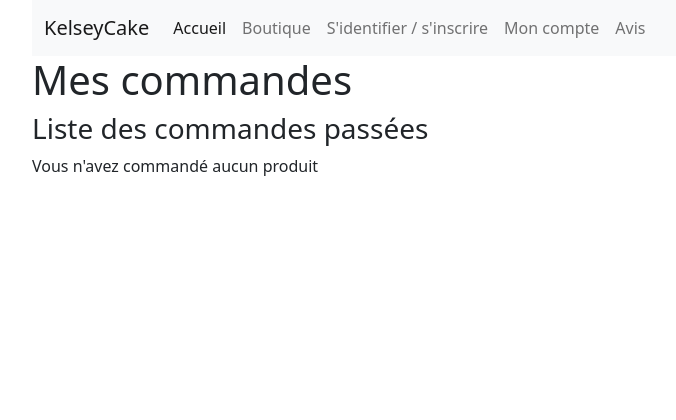
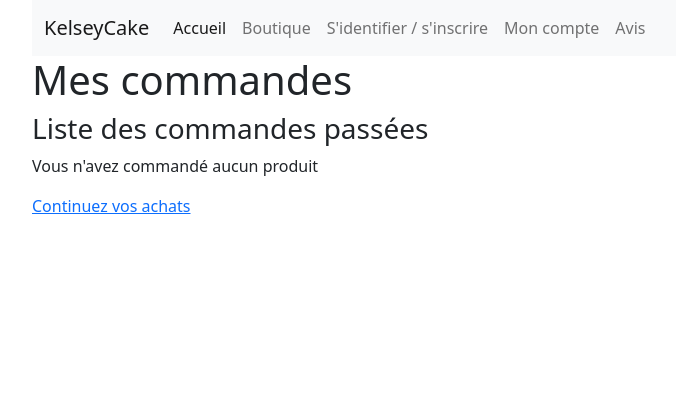
Before and after one commit to mathooouuu/KelseyCake, a PHP site: page /historique.php in a window 1280 px wide. Shown: the top 420 px of the page, without its empty margins (50-726 px from the left). Run offline with PHP 8.4, Linux system fonts and the light colour scheme.

Commit message:
Update historique.php

```diff
--- a/commande/historique.php
+++ b/commande/historique.php
@@ -19,6 +19,8 @@
             <h3>Liste des commandes passées</h3>
 
             <p>Vous n'avez commandé aucun produit</p>
+            <a href="shop.php">Continuez vos achats</a>
+
         </div>
         <?php include_once('footer.php'); ?>
     </body>
```
